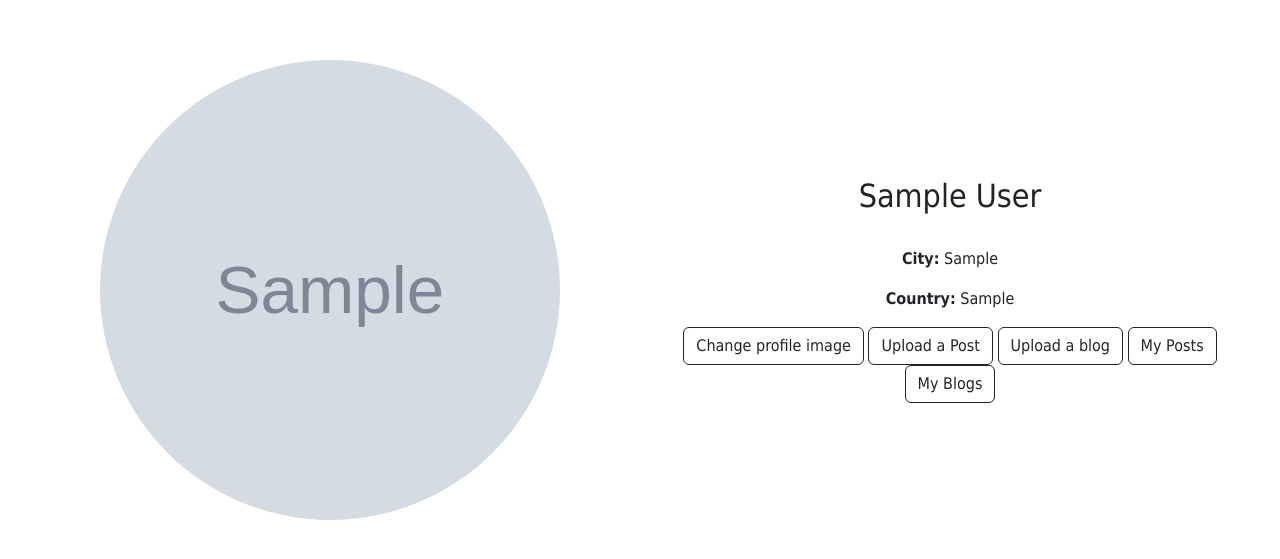
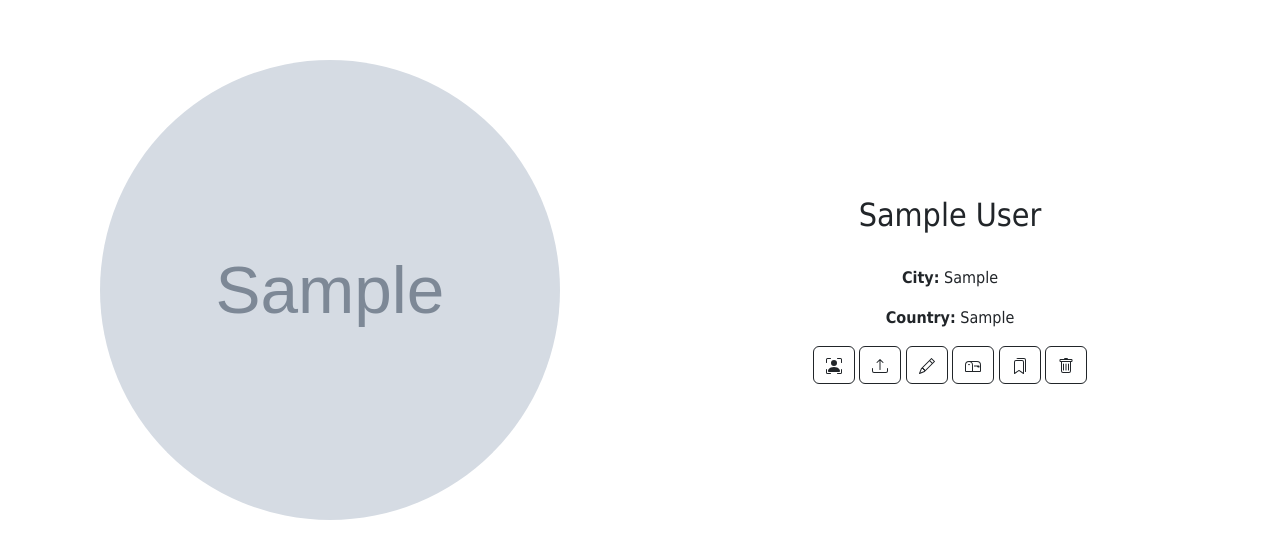
Before and after one commit to wajidkorkani/WYNNN, a Django app: page /me/ in a window 1280 px wide. Shown: the part 58-617 px from the top of the page. Run offline with Django 4.2, Linux system fonts and the light colour scheme; a user stored in the database is signed in; tables that the repository leaves empty hold one stand-in row (values such as "Sample post"); grey boxes marked "Sample" are stand-in pictures.

Commit message:
Icons are added in current user profile instead of text for all links.

```diff
--- a/Facebook_Clone_Application/templates/Core/current-user/current-user-profie-page.html
+++ b/Facebook_Clone_Application/templates/Core/current-user/current-user-profie-page.html
@@ -94,11 +94,38 @@
             <h2>{{ user_profile.fname }} {{ user_profile.lname }}</h2><br>
             <p><strong>City:</strong> {{ user_profile.city }}</p>
             <p><strong>Country:</strong> {{ user_profile.country }}</p>
-            <a class="btn btn-outline-dark" href="{% url 'change_image' user_profile.id %}">Change profile image</a>
-            <a class="btn btn-outline-dark" href="{% url 'create_user_post' user_profile.id %}">Upload a Post</a>
-            <a class="btn btn-outline-dark" href="{% url 'create_blog' user_profile.id %}">Upload a blog</a>
-            <a class="btn btn-outline-dark" href="{% url 'current_user_posts' user_profile.slug user_profile.id %}">My Posts</a>
-            <a class="btn btn-outline-dark" href="{% url 'current_user_blogs' user_profile.slug user_profile.id %}">My Blogs</a>
+            <a class="btn btn-outline-dark" href="{% url 'change_image' user_profile.id %}">
+                <svg xmlns="http://www.w3.org/2000/svg" width="16" height="16" fill="currentColor" class="bi bi-person-bounding-box" viewBox="0 0 16 16">
+                    <path d="M1.5 1a.5.5 0 0 0-.5.5v3a.5.5 0 0 1-1 0v-3A1.5 1.5 0 0 1 1.5 0h3a.5.5 0 0 1 0 1zM11 .5a.5.5 0 0 1 .5-.5h3A1.5 1.5 0 0 1 16 1.5v3a.5.5 0 0 1-1 0v-3a.5.5 0 0 0-.5-.5h-3a.5.5 0 0 1-.5-.5M.5 11a.5.5 0 0 1 .5.5v3a.5.5 0 0 0 .5.5h3a.5.5 0 0 1 0 1h-3A1.5 1.5 0 0 1 0 14.5v-3a.5.5 0 0 1 .5-.5m15 0a.5.5 0 0 1 .5.5v3a1.5 1.5 0 0 1-1.5 1.5h-3a.5.5 0 0 1 0-1h3a.5.5 0 0 0 .5-.5v-3a.5.5 0 0 1 .5-.5"/>
+                    <path d="M3 14s-1 0-1-1 1-4 6-4 6 3 6 4-1 1-1 1zm8-9a3 3 0 1 1-6 0 3 3 0 0 1 6 0"/>
+                  </svg>
+            </a>
+            <a class="btn btn-outline-dark" href="{% url 'create_user_post' user_profile.id %}"><svg xmlns="http://www.w3.org/2000/svg" width="16" height="16" fill="currentColor" class="bi bi-upload" viewBox="0 0 16 16">
+                <path d="M.5 9.9a.5.5 0 0 1 .5.5v2.5a1 1 0 0 0 1 1h12a1 1 0 0 0 1-1v-2.5a.5.5 0 0 1 1 0v2.5a2 2 0 0 1-2 2H2a2 2 0 0 1-2-2v-2.5a.5.5 0 0 1 .5-.5"/>
+                <path d="M7.646 1.146a.5.5 0 0 1 .708 0l3 3a.5.5 0 0 1-.708.708L8.5 2.707V11.5a.5.5 0 0 1-1 0V2.707L5.354 4.854a.5.5 0 1 1-.708-.708z"/>
+              </svg>
+            </a>
+            <a class="btn btn-outline-dark" href="{% url 'create_blog' user_profile.id %}"><svg xmlns="http://www.w3.org/2000/svg" width="16" height="16" fill="currentColor" class="bi bi-pencil" viewBox="0 0 16 16">
+                <path d="M12.146.146a.5.5 0 0 1 .708 0l3 3a.5.5 0 0 1 0 .708l-10 10a.5.5 0 0 1-.168.11l-5 2a.5.5 0 0 1-.65-.65l2-5a.5.5 0 0 1 .11-.168zM11.207 2.5 13.5 4.793 14.793 3.5 12.5 1.207zm1.586 3L10.5 3.207 4 9.707V10h.5a.5.5 0 0 1 .5.5v.5h.5a.5.5 0 0 1 .5.5v.5h.293zm-9.761 5.175-.106.106-1.528 3.821 3.821-1.528.106-.106A.5.5 0 0 1 5 12.5V12h-.5a.5.5 0 0 1-.5-.5V11h-.5a.5.5 0 0 1-.468-.325"/>
+              </svg>
+            </a>
+            <a class="btn btn-outline-dark" href="{% url 'current_user_posts' user_profile.slug user_profile.id %}">
+                <svg xmlns="http://www.w3.org/2000/svg" width="16" height="16" fill="currentColor" class="bi bi-mailbox" viewBox="0 0 16 16">
+                    <path d="M4 4a3 3 0 0 0-3 3v6h6V7a3 3 0 0 0-3-3m0-1h8a4 4 0 0 1 4 4v6a1 1 0 0 1-1 1H1a1 1 0 0 1-1-1V7a4 4 0 0 1 4-4m2.646 1A4 4 0 0 1 8 7v6h7V7a3 3 0 0 0-3-3z"/>
+                    <path d="M11.793 8.5H9v-1h5a.5.5 0 0 1 .5.5v1a.5.5 0 0 1-.5.5h-1a.5.5 0 0 1-.354-.146zM5 7c0 .552-.448 0-1 0s-1 .552-1 0a1 1 0 0 1 2 0"/>
+                  </svg>
+            </a>
+            <a class="btn btn-outline-dark" href="{% url 'current_user_blogs' user_profile.slug user_profile.id %}">
+                <svg xmlns="http://www.w3.org/2000/svg" width="16" height="16" fill="currentColor" class="bi bi-bookmarks" viewBox="0 0 16 16">
+                    <path d="M2 4a2 2 0 0 1 2-2h6a2 2 0 0 1 2 2v11.5a.5.5 0 0 1-.777.416L7 13.101l-4.223 2.815A.5.5 0 0 1 2 15.5zm2-1a1 1 0 0 0-1 1v10.566l3.723-2.482a.5.5 0 0 1 .554 0L11 14.566V4a1 1 0 0 0-1-1z"/>
+                    <path d="M4.268 1H12a1 1 0 0 1 1 1v11.768l.223.148A.5.5 0 0 0 14 13.5V2a2 2 0 0 0-2-2H6a2 2 0 0 0-1.732 1"/>
+                  </svg>
+            </a>
+            <a class="btn btn-outline-dark" href="{% url 'delete_profile' user_profile.id %}"><svg xmlns="http://www.w3.org/2000/svg" width="16" height="16" fill="currentColor" class="bi bi-trash" viewBox="0 0 16 16">
+                <path d="M5.5 5.5A.5.5 0 0 1 6 6v6a.5.5 0 0 1-1 0V6a.5.5 0 0 1 .5-.5m2.5 0a.5.5 0 0 1 .5.5v6a.5.5 0 0 1-1 0V6a.5.5 0 0 1 .5-.5m3 .5a.5.5 0 0 0-1 0v6a.5.5 0 0 0 1 0z"/>
+                <path d="M14.5 3a1 1 0 0 1-1 1H13v9a2 2 0 0 1-2 2H5a2 2 0 0 1-2-2V4h-.5a1 1 0 0 1-1-1V2a1 1 0 0 1 1-1H6a1 1 0 0 1 1-1h2a1 1 0 0 1 1 1h3.5a1 1 0 0 1 1 1zM4.118 4 4 4.059V13a1 1 0 0 0 1 1h6a1 1 0 0 0 1-1V4.059L11.882 4zM2.5 3h11V2h-11z"/>
+              </svg>
+            </a>
         </div>
     </div>
     {% else %}
```
